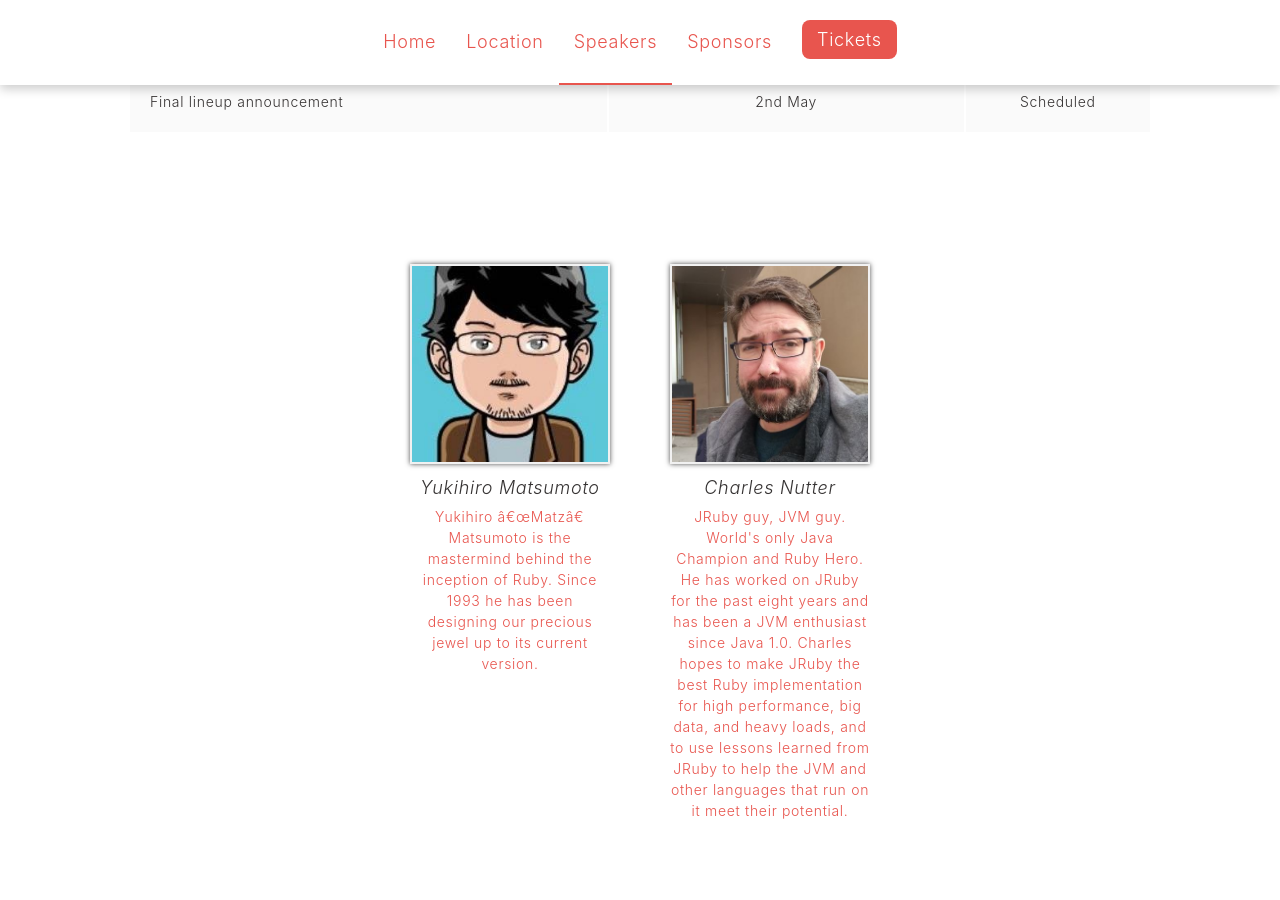
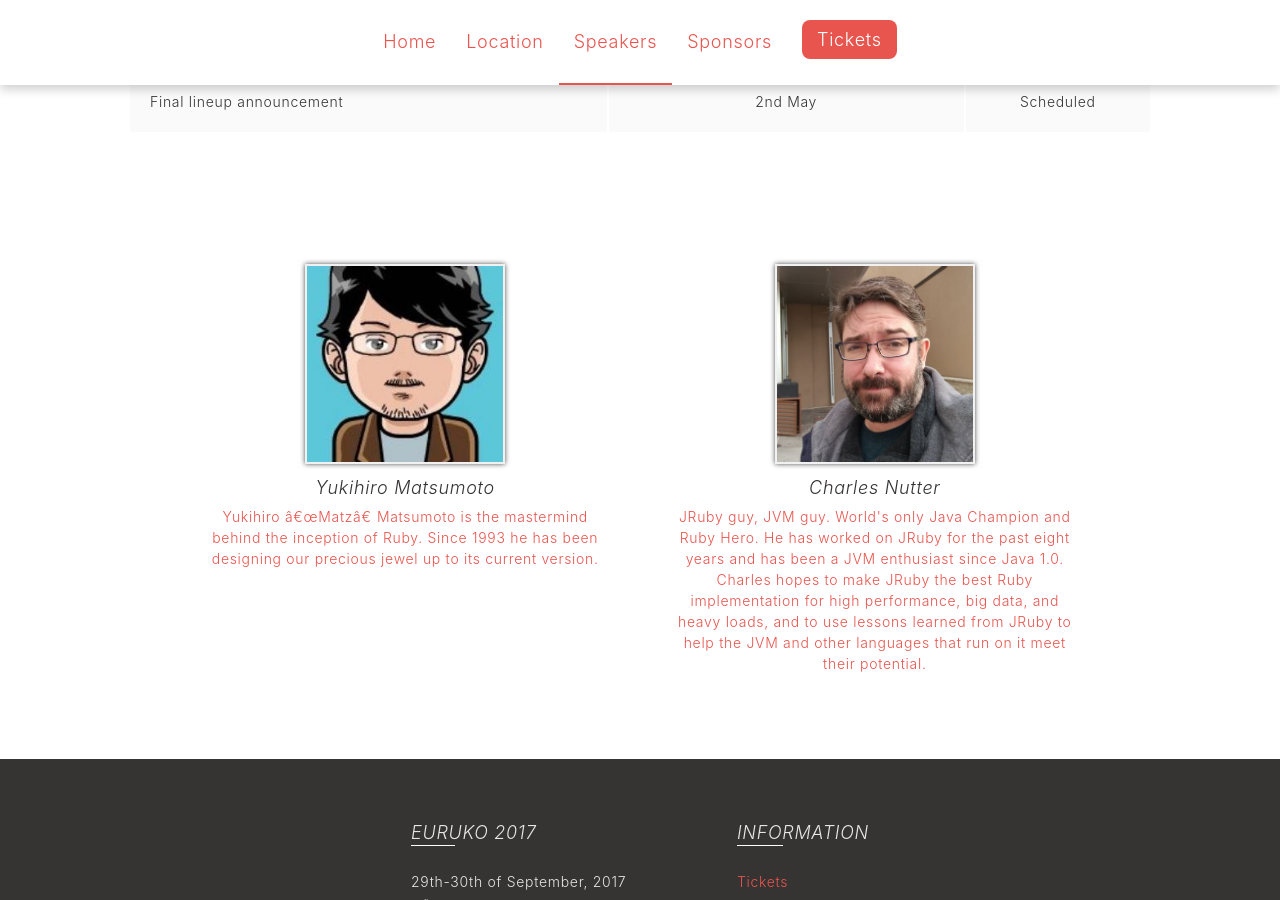
Before and after one commit to euruko/euruko2017.github.io, a Jekyll site: the page built from speakers.html, in a window 1280 px wide and 900 px high, scrolled down 853 px. Built offline with Jekyll 4.4.1, drawn with Linux system fonts in a browser that asks for light colours.

Commit message:
Tweak the speakers page style to give more space to the speaker bio text

```diff
--- a/_sass/speakers.scss
+++ b/_sass/speakers.scss
@@ -23,13 +23,13 @@
 }
 
 .speaker {
-  width: 200px;
+  width: 40%;
   margin: 30px 30px 40px;
   text-align: center;
 }
 
 .speaker__photo {
-  width: 100%;
+  width: 200px;
   height: 200px;
   padding: 2px;
   background-color: #f1f1f1;
@@ -45,3 +45,9 @@
 .speaker__title {
   color: #e8554e;
 }
+
+@media (max-width: 860px) {
+  .speaker {
+    width: 100%;
+  }
+}
```
